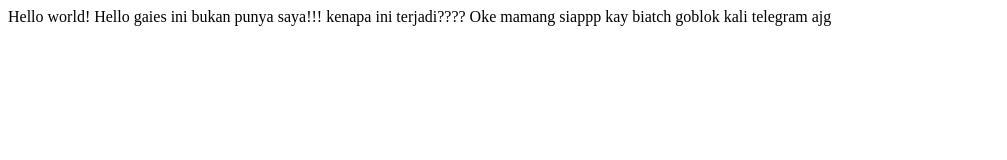
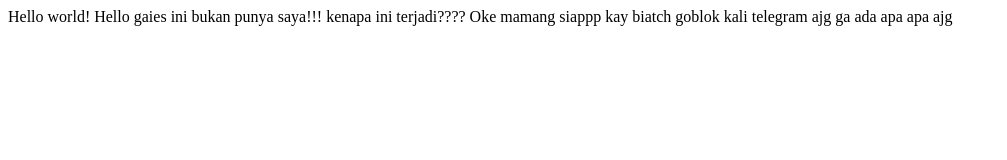
Before and after one commit to hashtechtauch/test-github, a plain HTML site: page index.html in a window 1280 px wide. Shown: the whole page, without its empty margins (0-1007 px from the left). Drawn offline with Linux system fonts and the light colour scheme.

Commit message:
Update index.html

```diff
--- a/index.html
+++ b/index.html
@@ -14,5 +14,6 @@
     siappp
     kay biatch
     goblok kali telegram ajg
+    ga ada apa apa ajg
 </body>
 </html>
```
